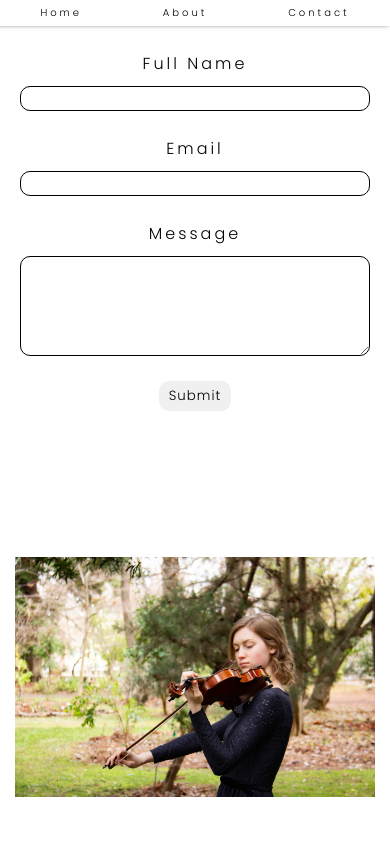
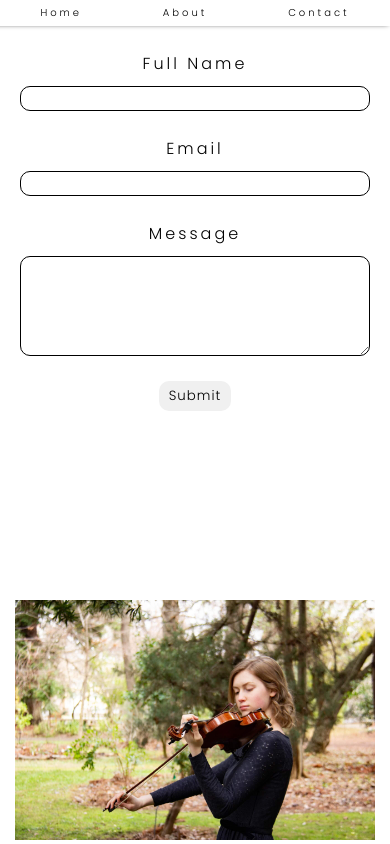
Before and after one commit to eakholod/darinas-portfolio, a plain HTML site: page contact.html in a window 390 px wide. Shown: the top 844 px of the page. Drawn offline with nearby package versions, Linux system fonts and the light colour scheme.

Commit message:
contact page was modified

```diff
--- a/styles.css
+++ b/styles.css
@@ -263,10 +263,10 @@ a {
   height: 100vh;
 }
 /*large phone*/
-@media screen and (max-width: 426px) {
+@media screen and (max-width: 767px) {
   .contact-container{
     flex-direction: column;
-    height: 120vh;
+    height: 130vh;
   }
 
 }
```
